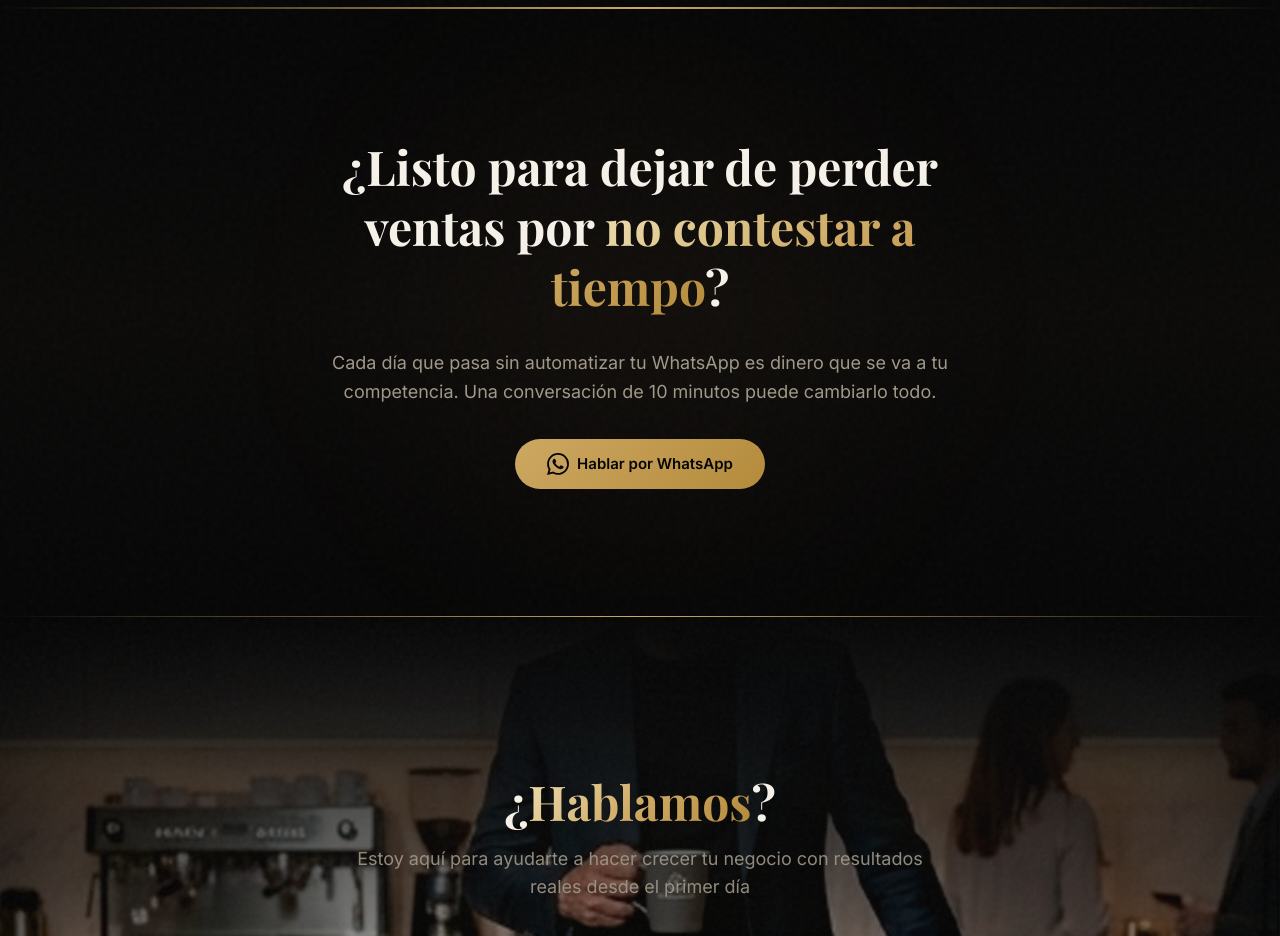
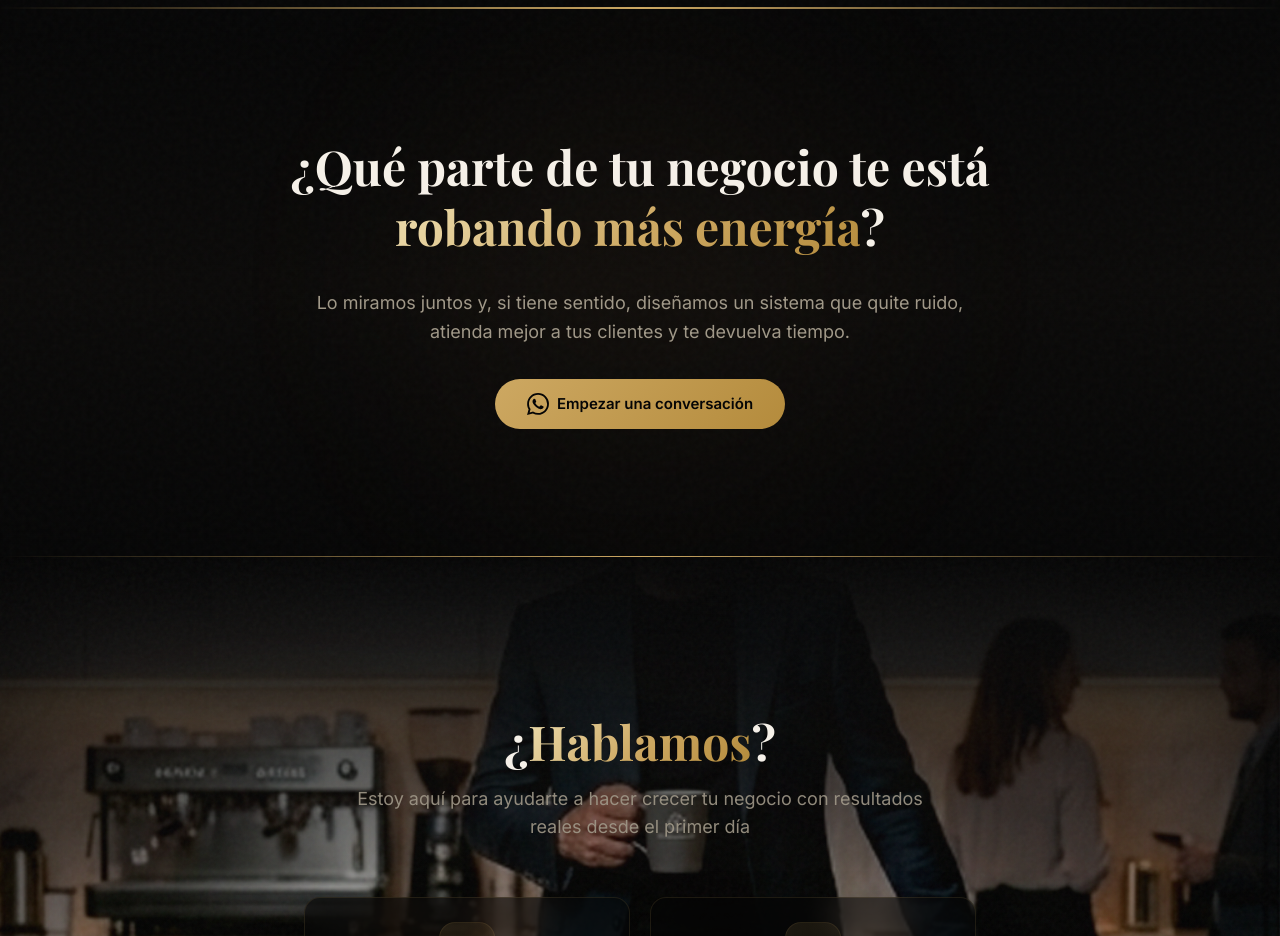
Before and after one commit to infoatiende24-source/tonireal, a Next.js app: page / in a window 1280 px wide. Shown: the part 5680-6616 px from the top of the page. Built offline with nearby package versions, Linux system fonts and the light colour scheme.

Commit message:
Reframe Toni Real around human-centered AI

```diff
--- a/src/components/premium/CTA.tsx
+++ b/src/components/premium/CTA.tsx
@@ -26,13 +26,13 @@ export default function CTASection() {
           className="space-y-8"
         >
           <h2 className="font-display text-3xl sm:text-4xl lg:text-5xl font-bold leading-tight">
-            ¿Listo para dejar de perder ventas por{" "}
-            <span className="text-gradient-gold">no contestar a tiempo</span>?
+            ¿Qué parte de tu negocio te está{" "}
+            <span className="text-gradient-gold">robando más energía</span>?
           </h2>
 
           <p className="text-[#a09888] text-lg leading-relaxed max-w-2xl mx-auto">
-            Cada día que pasa sin automatizar tu WhatsApp es dinero que se va a
-            tu competencia. Una conversación de 10 minutos puede cambiarlo todo.
+            Lo miramos juntos y, si tiene sentido, diseñamos un sistema que quite
+            ruido, atienda mejor a tus clientes y te devuelva tiempo.
           </p>
 
           <a
@@ -44,7 +44,7 @@ export default function CTASection() {
             <svg width="22" height="22" viewBox="0 0 24 24" fill="currentColor">
               <path d="M17.472 14.382c-.297-.149-1.758-.867-2.03-.967-.273-.099-.471-.148-.67.15-.197.297-.767.966-.94 1.164-.173.199-.347.223-.644.075-.297-.15-1.255-.463-2.39-1.475-.883-.788-1.48-1.761-1.653-2.059-.173-.297-.018-.458.13-.606.134-.133.298-.347.446-.52.149-.174.198-.298.298-.497.099-.198.05-.371-.025-.52-.075-.149-.669-1.612-.916-2.207-.242-.579-.487-.5-.669-.51-.173-.008-.371-.01-.57-.01-.198 0-.52.074-.792.372-.272.297-1.04 1.016-1.04 2.479 0 1.462 1.065 2.875 1.213 3.074.149.198 2.096 3.2 5.077 4.487.709.306 1.262.489 1.694.625.712.227 1.36.195 1.871.118.571-.085 1.758-.719 2.006-1.413.248-.694.248-1.289.173-1.413-.074-.124-.272-.198-.57-.347m-5.421 7.403h-.004a9.87 9.87 0 01-5.031-1.378l-.361-.214-3.741.982.998-3.648-.235-.374a9.86 9.86 0 01-1.51-5.26c.001-5.45 4.436-9.884 9.888-9.884 2.64 0 5.122 1.03 6.988 2.898a9.825 9.825 0 012.893 6.994c-.003 5.45-4.437 9.884-9.885 9.884m8.413-18.297A11.815 11.815 0 0012.05 0C5.495 0 .16 5.335.157 11.892c0 2.096.547 4.142 1.588 5.945L.057 24l6.305-1.654a11.882 11.882 0 005.683 1.448h.005c6.554 0 11.89-5.335 11.893-11.893a11.821 11.821 0 00-3.48-8.413z" />
             </svg>
-            Hablar por WhatsApp
+            Empezar una conversación
           </a>
         </motion.div>
       </div>
```
